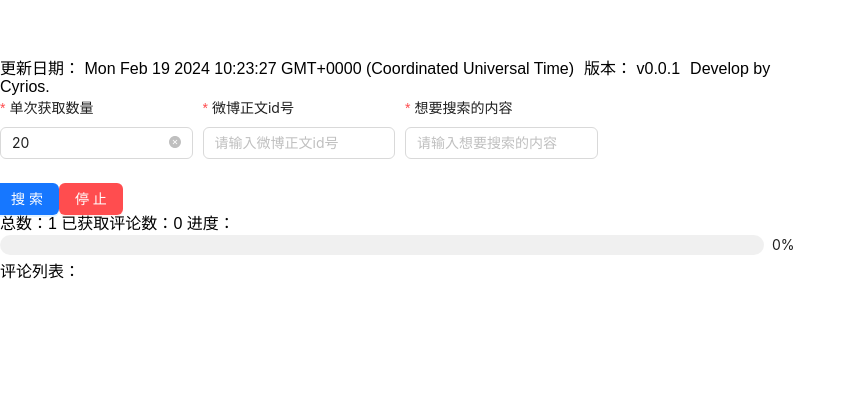
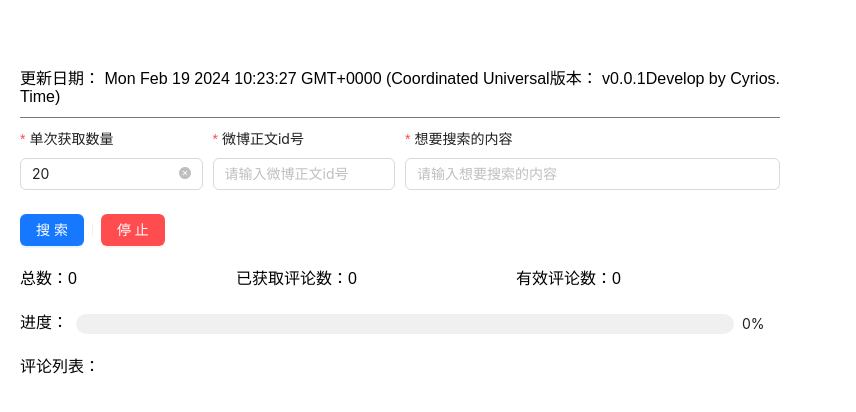
Before and after one commit to Cyrios-ykx/getWeiboReply, a Vue app: page / in a window 1280 px wide. Shown: the top 412 px of the page, without its empty margins (0-856 px from the left). Built offline with nearby package versions, Linux system fonts and the light colour scheme.

Commit message:
[Fix]: 调整布局、解决评论图片显示问题

```diff
--- a/src/main.ts
+++ b/src/main.ts
@@ -3,12 +3,12 @@
 import { createApp } from 'vue'
 import App from './App.vue'
 
-import { Input, Button, message, Spin, Progress, Form, Row, Col } from 'ant-design-vue'
+import { Input, Button, message, Spin, Progress, Form, Row, Col, Divider } from 'ant-design-vue'
 import 'ant-design-vue/dist/reset.css'
 
 const app = createApp(App)
 
-const components = [Input, Button, Spin, Progress, Form, Row, Col]
+const components = [Input, Button, Spin, Progress, Form, Row, Col, Divider]
 components.forEach((component) => {
   app.use(component)
 })
--- a/src/views/SearchForm.vue
+++ b/src/views/SearchForm.vue
@@ -1,5 +1,5 @@
 <script setup lang="ts">
-import { ref } from 'vue'
+import { nextTick, ref } from 'vue'
 import { getWeiboMainBody, getWeiboReply, getWeiboReplyInfo } from '../api/reply'
 import dayjs from 'dayjs'
 import TranspondIcon from './icons/TranspondIcon.vue'
@@ -8,6 +8,7 @@ import UpvoteIcon from './icons/UpvoteIcon.vue'
 import { IGetMainBodyInfo, IGetWeiboReplyInfo, IReplyInfoDataItem } from '../api/reply/type'
 import { message } from 'ant-design-vue'
 import { SleepMS } from '../libs/utils'
+// import { data } from '../test/test_data.js'
 const [messageApi, contextHolder] = message.useMessage()
 
 const reply_list = ref<IReplyInfoDataItem[]>([])
@@ -15,7 +16,8 @@ const reply_list = ref<IReplyInfoDataItem[]>([])
 const reply_list_spinning = ref(false)
 
 const get_count = ref(0)
-const get_total = ref(1)
+const get_total = ref(0)
+const effective_count = ref(0)
 
 const getReply = async () => {
   try {
@@ -84,7 +86,9 @@ const getReply = async () => {
       }
       const temp_reply = JSON.parse(JSON.stringify(reply_list.value))
       reply_list.value = temp_reply.concat(fetch_reply)
-      get_count.value = reply_list.value.length
+
+      get_count.value = get_count.value + next_reply.data.length
+      effective_count.value = reply_list.value.length
 
       new_max_id = next_reply.max_id
       flag = next_reply.data.length
@@ -113,23 +117,35 @@ const form = ref({
 })
 const formRef = ref()
 const rules = {
-  count: [{ required: true, message: '请输入单次获取数量', trigger: 'blur' }],
-  weibo_id: [{ required: true, message: '请输入微博正文id号', trigger: 'blur' }],
-  search_value: [{ required: true, message: '请输入想要搜索的内容', trigger: 'blur' }]
+  count: [{ required: true, message: '请输入单次获取数量', trigger: 'change' }],
+  weibo_id: [{ required: true, message: '请输入微博正文id号', trigger: 'change' }],
+  search_value: [{ required: true, message: '请输入想要搜索的内容', trigger: 'change' }]
+}
+const update_date = new Date()
+
+const getTextContent = (id, text) => {
+  nextTick(() => {
+    const container = document.getElementById(id)
+
+    if (container) {
+      container.innerHTML = text
+    }
+  })
 }
 </script>
 
 <template>
   <!-- 这个不会提示 -->
   <context-holder />
-  <div>
-    <span class="top-item">更新日期： {{ new Date() }}</span>
+  <div class="form-layout">
+    <div class="banner-container">
+      <span class="top-item">更新日期： {{ update_date }}</span>
       <span class="top-item">版本： v0.0.1</span>
       <span class="top-item">Develop by Cyrios.</span>
     </div>
-  <div>
+    <div class="form-container">
+      <a-form ref="formRef" :model="form" layout="vertical" :rules="rules">
         <a-spin :spinning="reply_list_spinning">
-      <a-form ref="formRef" :model="form" layout="vertical" :rules="rules">
           <a-row :gutter="10">
             <a-col :span="6">
               <a-form-item ref="count" label="单次获取数量" name="count">
@@ -138,10 +154,14 @@ const rules = {
             </a-col>
             <a-col :span="6">
               <a-form-item ref="weibo_id" label="微博正文id号" name="weibo_id">
-              <a-input v-model:value="form.weibo_id" placeholder="请输入微博正文id号" allowClear />
+                <a-input
+                  v-model:value="form.weibo_id"
+                  placeholder="请输入微博正文id号"
+                  allowClear
+                />
               </a-form-item>
             </a-col>
-          <a-col :span="6">
+            <a-col :span="12">
               <a-form-item ref="search_value" label="想要搜索的内容" name="search_value">
                 <a-input
                   v-model:value="form.search_value"
@@ -151,30 +171,43 @@ const rules = {
               </a-form-item>
             </a-col>
           </a-row>
-        <a-row :gutter="10">
-          <a-button type="primary" @click="getReply">搜索</a-button>
+        </a-spin>
+        <div>
+          <a-button type="primary" @click="getReply" :loading="reply_list_spinning">搜索</a-button>
+          <a-divider type="vertical" />
           <a-button type="primary" danger @click="stopGetReply">停止</a-button>
-        </a-row>
+        </div>
       </a-form>
-    </a-spin>
+    </div>
+    <div class="fetch-container">
+      <div class="fetch-details">
+        <span>总数：{{ get_total }}</span>
+        <span>已获取评论数：{{ get_count }}</span>
+        <span>有效评论数：{{ effective_count }}</span>
       </div>
       <div>
-    总数：<span>{{ get_total }}</span> 已获取评论数：<span>{{ get_count }}</span>
+        <div class="progress-container">
           进度：
-    <a-progress :percent="(get_count / get_total) * 100" :size="[300, 20]" />
+          <a-progress
+            :percent="Number(((get_count / get_total) * 100).toFixed(2))"
+            :size="[300, 20]"
+          />
+        </div>
       </div>
       <div>
-    评论列表：
+        <div>评论列表：</div>
         <div class="reply-list">
           <template v-for="item of reply_list">
             <div class="reply-item-layout">
-          <div>
-            <img :src="item.user.profile_image_url" alt="头像" />
+              <div class="user-img-container">
+                <img class="user-img" :src="item.user.profile_image_url" alt="头像" />
               </div>
               <div class="reply-item-right-layout">
                 <div>
                   <span class="user-screen-name">{{ item.user.screen_name }}:</span
-              ><span>{{ item.text }}</span>
+                  ><span :id="String(item.id) ?? item.text"
+                    >{{ getTextContent(item.id, item.text) }}
+                  </span>
                 </div>
                 <div class="reply-item-right-bottom-layout bottom-text">
                   <div>{{ formatDateByCreatedAt(item.created_at) }} {{ item.source }}</div>
@@ -190,29 +223,63 @@ const rules = {
           <a-spin :spinning="reply_list_spinning"></a-spin>
         </div>
       </div>
+    </div>
+  </div>
 </template>
 
 <style scoped>
+img {
+  width: 34px;
+  height: 34px;
+}
+/*  */
+.ant-progress-line {
+  margin-bottom: 0;
+}
+/* .ant-btn-primary {
+  background-color: #ea8011;
+} */
+/*  */
+.user-img-container {
+  display: grid;
+  justify-content: center;
+}
+.user-img {
+  border-radius: 34px;
+}
+.fetch-container {
+  margin-top: 24px;
+  display: grid;
+  gap: 24px;
+}
+
+.fetch-details {
+  display: grid;
+  grid-template-columns: auto auto auto;
+}
+.banner-container {
+  display: grid;
+  grid-template-columns: auto auto auto;
+  padding-bottom: 10px;
+  border-bottom: 1px solid #797979;
+}
+.form-container {
+  padding-top: 10px;
+}
+.form-layout {
+  padding: 10px 20px 20px 20px;
+}
 .center-item {
   display: flex;
   justify-content: center;
   align-items: center;
-}
-/* .ant-btn-primary {
-  background-color: #ea8011;
-} */
-img {
-  width: 34px;
-  height: 34px;
-}
-.top-item {
-  margin-right: 10px;
 }
 .reply-list {
   overflow: scroll;
   display: grid;
   grid-auto-rows: auto; /* 设置每行的高度由内容决定 */
   gap: 20px;
+  margin-top: 10px;
 }
 .reply-item-layout {
   display: grid;
@@ -221,7 +288,7 @@ img {
 .reply-item-right-layout {
   display: grid;
   grid-template-rows: 1fr 1fr;
-  gap: 10px;
+  gap: 5px;
 }
 .reply-item-right-bottom-layout {
   display: grid;
@@ -238,4 +305,11 @@ img {
   grid-template-columns: 2fr 2fr 2fr 1fr;
   align-items: center;
 }
+.progress-container {
+  width: 100%;
+  display: grid;
+  grid-template-columns: 3fr 37fr;
+  align-items: center;
+  padding-right: 10px;
+}
 </style>
```
Lines whose indentation alone changed are shown as unchanged.
